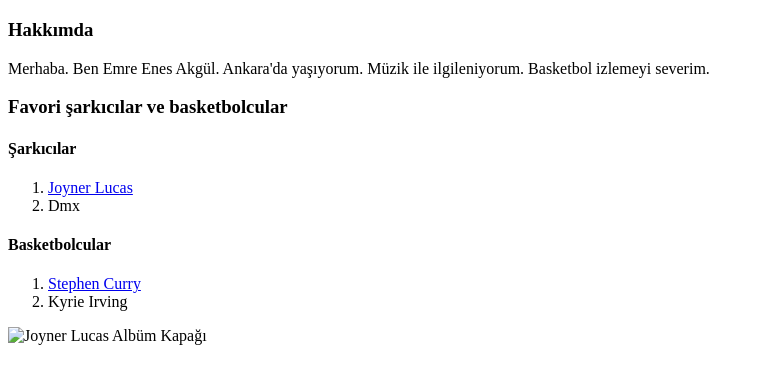
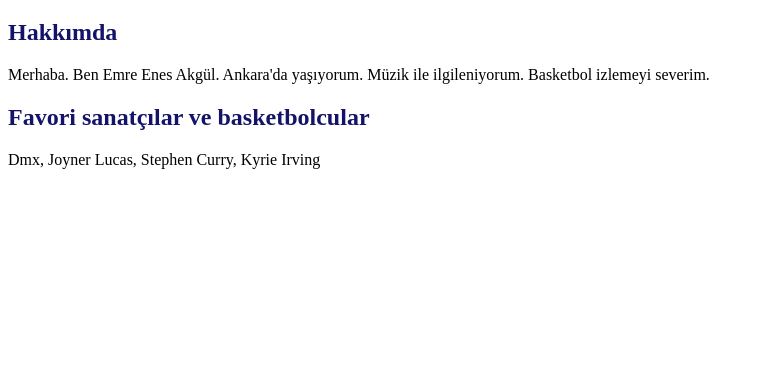
Before and after one commit to Emrene5/kodluyoruzodev, a plain HTML site: page index.html in a window 1280 px wide. Shown: the part 61-444 px from the top of the page, without its empty margins (0-760 px from the left). Drawn offline with Linux system fonts and the light colour scheme.

Commit message:
Update index.html

```diff
--- a/index.html
+++ b/index.html
@@ -20,22 +20,10 @@
 <body>
     <!--sayfada görüntülenecek ögeler-->
     <h1>Emre Enes Akgül</h1>
-    <h3>Hakkımda</h3>
+    <h2>Hakkımda</h2>
     <p>Merhaba. Ben Emre Enes Akgül. Ankara'da yaşıyorum. Müzik ile ilgileniyorum. Basketbol izlemeyi severim.</p>
-    <h3>Favori şarkıcılar ve basketbolcular</h3>
-    <h4>Şarkıcılar</h4>
-    <ol>
-        <li><a href="https://tr.wikipedia.org/wiki/Joyner_Lucas">Joyner Lucas</a></li>
-        <li>Dmx</li>
-    </ol>
-    <h4>Basketbolcular</h4>
-    <ol>
-        <li><a href="https://www.espn.com/nba/player/_/id/3975/stephen-curry">Stephen Curry</a></li>
-        <li>Kyrie Irving</li>
-    </ol>
-
-
-    <img src="1_qOYWUsEsKa-24yLwh8RfvA.jpeg" title="Joyner Lucas Albüm Kapağı"></img>
+    <h2>Favori sanatçılar ve basketbolcular</h2>
+    <p>Dmx, Joyner Lucas, Stephen Curry, Kyrie Irving</p>
 
 </body>
 </html>
```
